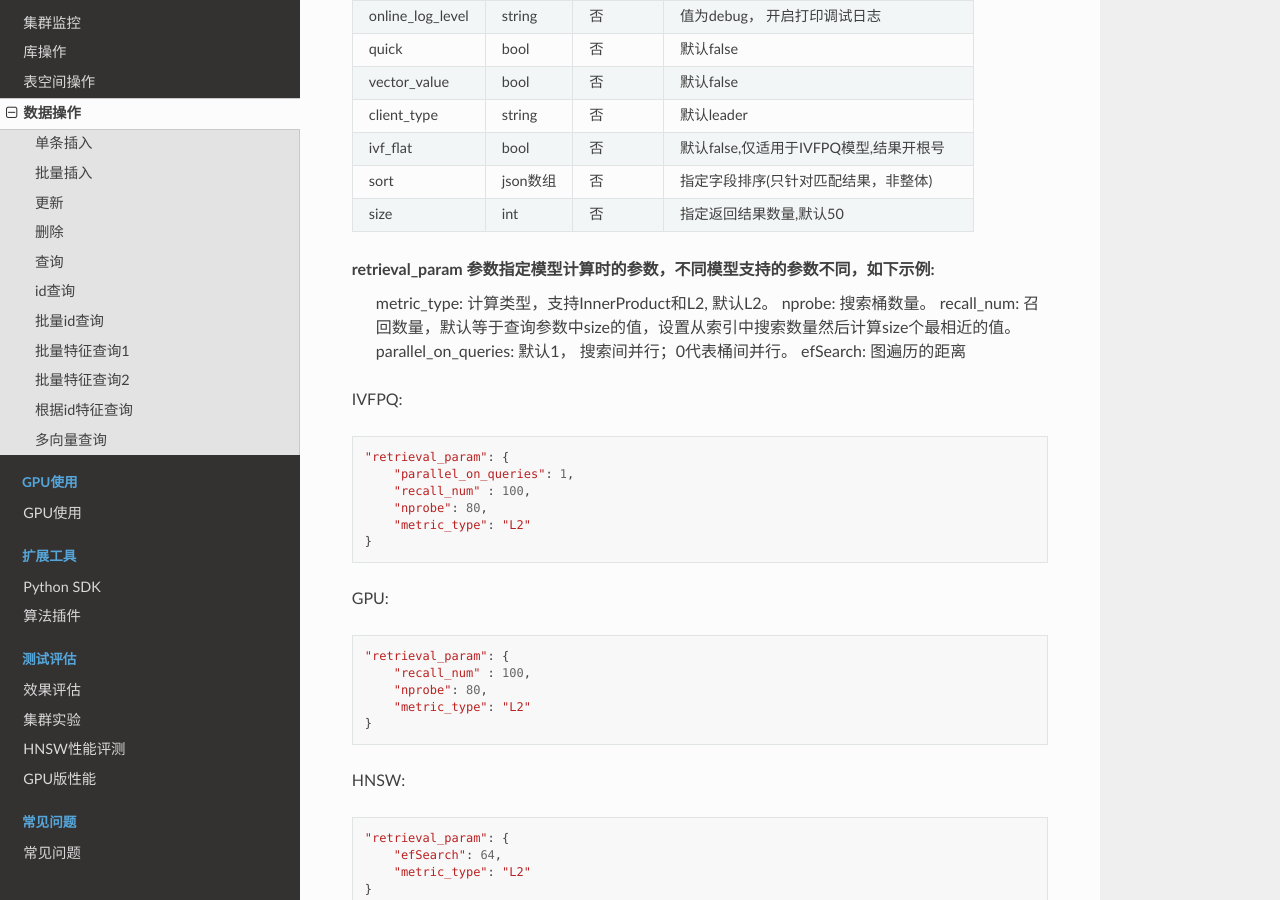
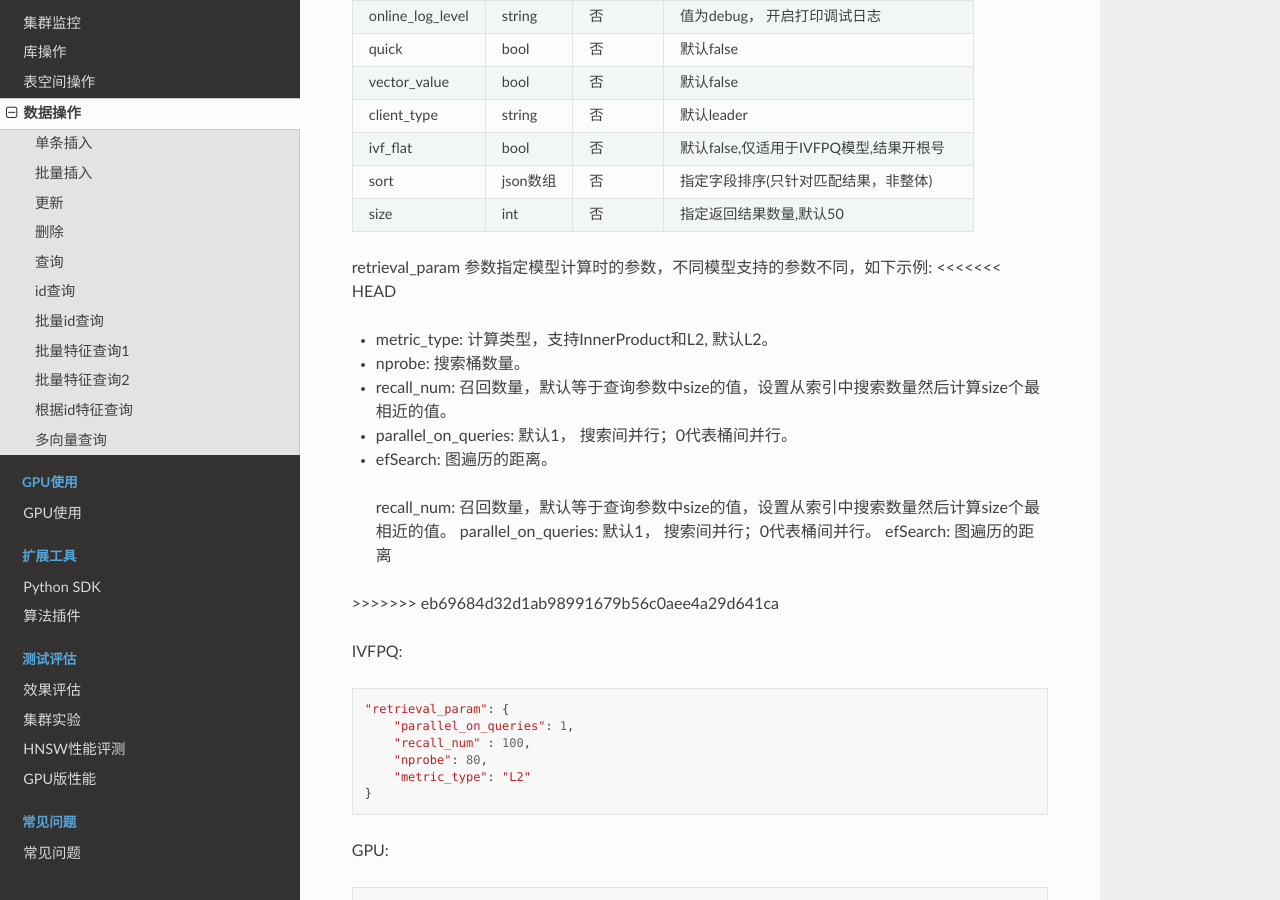
Before and after one commit to nizyun/vs_cn, a Sphinx documentation site: the page built from docs/source/use_op/op_doc.rst, in a window 1280 px wide and 900 px high, scrolled down 3662 px. Built offline with Sphinx 7.4.7 and the Read the Docs theme 2.0.0, drawn with Linux system fonts in a browser that asks for light colours; pages that are not in the unit, such as notebooks, are missing from menus.

Commit message:
chage search param desc

```diff
--- a/docs/source/use_op/op_doc.rst
+++ b/docs/source/use_op/op_doc.rst
@@ -199,11 +199,24 @@
 +-------------------+---------------+----------+-----------------------------------------+
 
 retrieval_param 参数指定模型计算时的参数，不同模型支持的参数不同，如下示例:
+<<<<<<< HEAD
+
+- metric_type: 计算类型，支持InnerProduct和L2, 默认L2。
+
+- nprobe: 搜索桶数量。
+
+- recall_num: 召回数量，默认等于查询参数中size的值，设置从索引中搜索数量然后计算size个最相近的值。
+
+- parallel_on_queries: 默认1， 搜索间并行；0代表桶间并行。
+
+- efSearch: 图遍历的距离。
+=======
    metric_type: 计算类型，支持InnerProduct和L2, 默认L2。
    nprobe: 搜索桶数量。
    recall_num: 召回数量，默认等于查询参数中size的值，设置从索引中搜索数量然后计算size个最相近的值。
    parallel_on_queries: 默认1， 搜索间并行；0代表桶间并行。
    efSearch: 图遍历的距离
+>>>>>>> eb69684d32d1ab98991679b56c0aee4a29d641ca
 
 IVFPQ:
 ::
```
